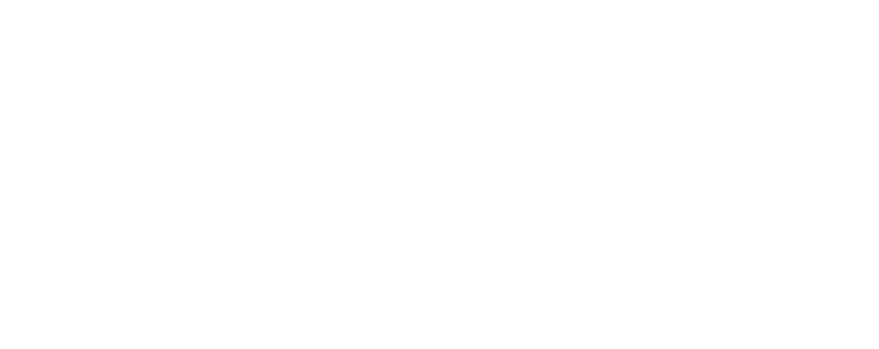
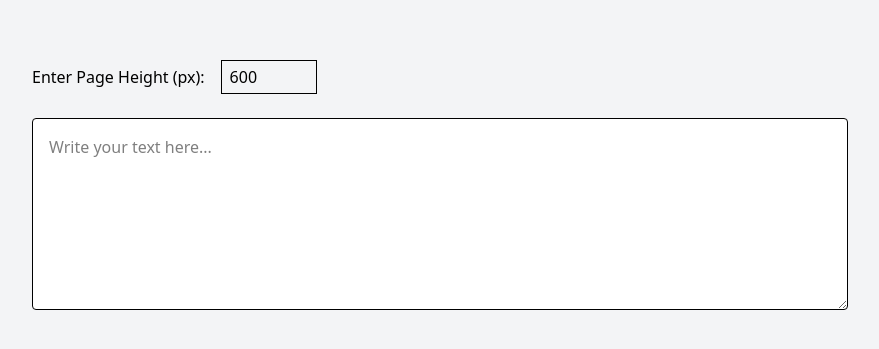
Before and after one commit to beybora/coding-challenge, a Vue app: page / in a window 1280 px wide. Shown: the part 191-540 px from the top of the page, without its empty margins (200-1079 px from the left). Built offline with nearby package versions, Linux system fonts and the light colour scheme; no server answers.

Commit message:
feat: initial working version with backend chunking and dynamic  pages

```diff
--- a/src/App.vue
+++ b/src/App.vue
@@ -1,10 +1,9 @@
-<script setup lang="ts">
-</script>
 
 <template>
-
+    <EditorView />
 </template>
 
-<style scoped>
+<script setup lang="ts">
+import EditorView from './views/EditorView.vue';
 
-</style>
+</script>
--- /dev/null
+++ b/src/components/Page.vue
@@ -0,0 +1,21 @@
+<template>
+  <div
+    class="bg-white border shadow rounded-lg mx-auto w-full max-w-2xl relative"
+    :style="{ height: height + 'px', padding: '80px 64px' }"
+  >
+    <div class="h-full whitespace-pre-wrap text-base leading-relaxed overflow-hidden">
+      {{ content }}
+    </div>
+    <div class="absolute bottom-4 right-6 text-xs text-gray-400 select-none">
+      Page {{ pageIndex + 1 }}
+    </div>
+  </div>
+</template>
+
+<script setup>
+defineProps({
+  content: String,
+  height: Number,
+  pageIndex: Number
+})
+</script>
--- /dev/null
+++ b/src/components/PagesWrapper.vue
@@ -0,0 +1,20 @@
+<template>
+  <div class="flex flex-col gap-6 mt-6">
+    <Page
+      v-for="(chunk, index) in chunks"
+      :key="index"
+      :content="chunk"
+      :height="pageHeight"
+      :pageIndex="index"
+    />
+  </div>
+</template>
+
+<script setup lang="ts">
+import Page from './Page.vue'
+
+defineProps<{
+  chunks: string[]
+  pageHeight: number
+}>()
+</script>
--- /dev/null
+++ b/src/components/Toolbar.vue
@@ -0,0 +1,27 @@
+<template>
+  <div class="flex items-center gap-4">
+    <label for="pageHeight">Enter Page Height (px):</label>
+    <input
+      id="pageHeight"
+      type="number"
+      :value="pageHeight"
+      @input="onInput"
+      class="border px-2 py-1 w-24"
+      min="250"
+      max="800"
+    />
+  </div>
+</template>
+
+<script setup>
+const props = defineProps({
+  pageHeight: Number
+})
+
+const emit = defineEmits(['update:pageHeight'])
+
+function onInput(event) {
+  const value = parseInt(event.target.value, 10)
+  emit('update:pageHeight', value)
+}
+</script>
--- /dev/null
+++ b/src/composables/useChunkText.ts
@@ -0,0 +1,27 @@
+import { ref } from 'vue'
+import axios from 'axios'
+const API_URL = import.meta.env.VITE_API_URL
+
+export function useChunkText() {
+  const chunks = ref<string[]>([])
+  const loading = ref(false)
+  const error = ref<string | null>(null)
+
+  async function chunkText(text: string, pageHeight: number) {
+    loading.value = true
+    error.value = null
+    try {
+      const res = await axios.post(`${API_URL}/api/chunk`, {
+        text,
+        pageHeight
+      })
+      chunks.value = res.data.chunks
+    } catch (err: any) {
+      error.value = err.message || 'Something went wrong'
+    } finally {
+      loading.value = false
+    }
+  }
+
+  return { chunks, loading, error, chunkText }
+}
--- /dev/null
+++ b/src/views/EditorView.vue
@@ -0,0 +1,40 @@
+<template>
+  <div class="min-h-screen bg-gray-100 flex items-center justify-center py-12">
+    <div class="w-full max-w-4xl p-10 flex flex-col gap-6">
+    <Toolbar v-model:pageHeight="localPageHeight" />
+    <textarea
+      v-model="text"
+      class="w-full h-48 border p-4 rounded bg-white"
+      placeholder="Write your text here..."
+    />
+
+    <button v-if="text"
+      @click="handleChunk"
+      class="self-start px-4 py-2 bg-blue-600 text-white rounded hover:bg-blue-700"
+      :disabled="loading"
+    >
+      {{ loading ? 'Chunking...' : 'Chunk' }}
+    </button>
+
+    <PagesWrapper :chunks="chunks" :pageHeight="effectivePageHeight" />
+  </div>
+</div>
+</template>
+
+<script setup lang="ts">
+import { ref } from 'vue'
+import Toolbar from '../components/Toolbar.vue'
+import PagesWrapper from '../components/PagesWrapper.vue'
+import { useChunkText } from '../composables/useChunkText'
+
+const text = ref('')
+const localPageHeight = ref(600)
+const effectivePageHeight = ref(600)
+
+const { chunks, loading, error, chunkText } = useChunkText()
+
+async function handleChunk() {
+  effectivePageHeight.value = localPageHeight.value
+  await chunkText(text.value, effectivePageHeight.value)
+}
+</script>
```
